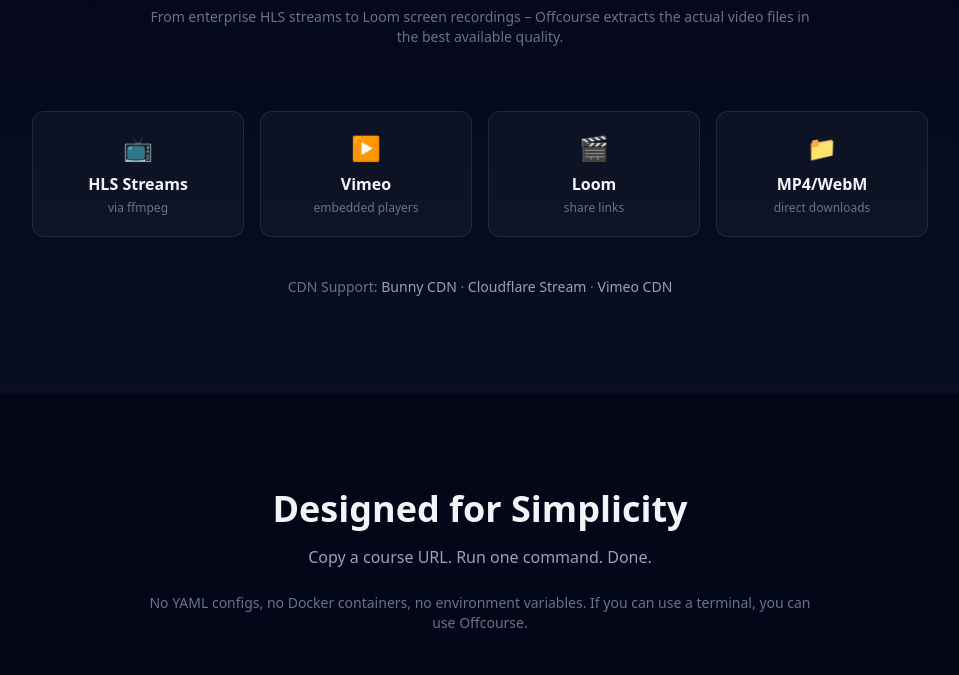
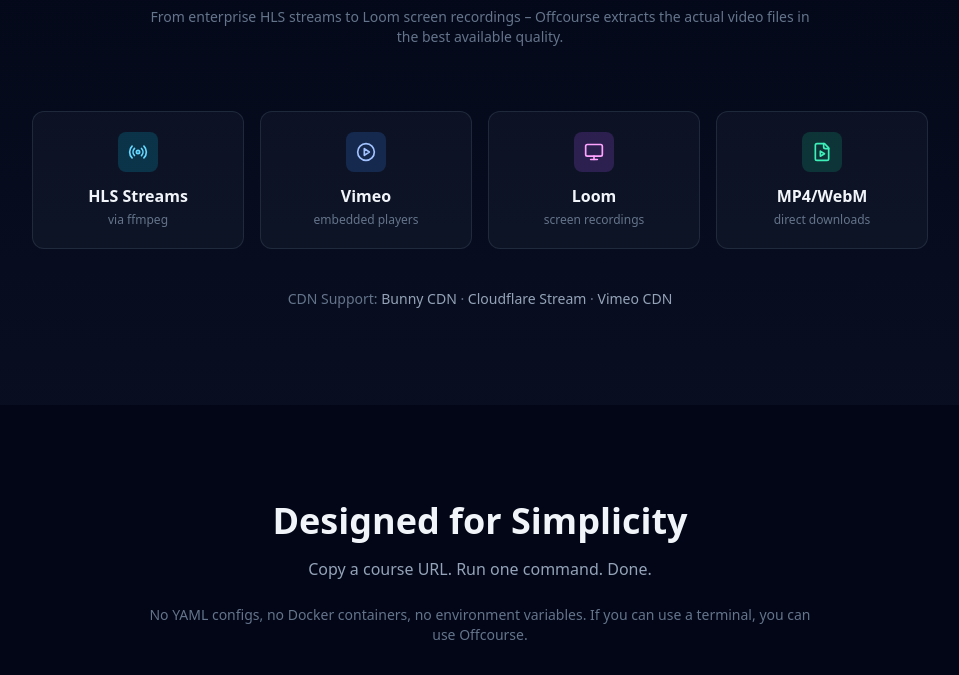
Before and after one commit to sebastian-software/offcourse, a website: page docs/index.html in a window 1280 px wide. Shown: the part 2760-3435 px from the top of the page, without its empty margins (160-1119 px from the left). Drawn offline with nearby package versions, Linux system fonts and the light colour scheme.

Commit message:
style: replace emoji with proper icons in video section
- HLS: radio/signal icon
- Vimeo: play-circle icon
- Loom: monitor icon
- MP4/WebM: file-video icon
- Consistent styling with colored backgrounds

```diff
--- a/docs/index.html
+++ b/docs/index.html
@@ -288,22 +288,30 @@
 
       <div class="grid sm:grid-cols-2 lg:grid-cols-4 gap-4 max-w-4xl mx-auto">
         <div class="bg-slate-800/30 border border-slate-700/50 rounded-xl p-5 text-center">
-          <div class="text-2xl mb-2">📺</div>
+          <div class="w-10 h-10 mx-auto mb-3 bg-cyan-500/20 rounded-lg flex items-center justify-center">
+            <img src="icon-radio.svg" alt="" class="w-5 h-5" style="filter: invert(70%) sepia(50%) saturate(500%) hue-rotate(160deg);">
+          </div>
           <h4 class="font-semibold mb-1">HLS Streams</h4>
           <p class="text-slate-500 text-xs">via ffmpeg</p>
         </div>
         <div class="bg-slate-800/30 border border-slate-700/50 rounded-xl p-5 text-center">
-          <div class="text-2xl mb-2">▶️</div>
+          <div class="w-10 h-10 mx-auto mb-3 bg-blue-500/20 rounded-lg flex items-center justify-center">
+            <img src="icon-play-circle.svg" alt="" class="w-5 h-5" style="filter: invert(70%) sepia(50%) saturate(500%) hue-rotate(190deg);">
+          </div>
           <h4 class="font-semibold mb-1">Vimeo</h4>
           <p class="text-slate-500 text-xs">embedded players</p>
         </div>
         <div class="bg-slate-800/30 border border-slate-700/50 rounded-xl p-5 text-center">
-          <div class="text-2xl mb-2">🎬</div>
+          <div class="w-10 h-10 mx-auto mb-3 bg-purple-500/20 rounded-lg flex items-center justify-center">
+            <img src="icon-monitor.svg" alt="" class="w-5 h-5" style="filter: invert(70%) sepia(50%) saturate(500%) hue-rotate(240deg);">
+          </div>
           <h4 class="font-semibold mb-1">Loom</h4>
-          <p class="text-slate-500 text-xs">share links</p>
+          <p class="text-slate-500 text-xs">screen recordings</p>
         </div>
         <div class="bg-slate-800/30 border border-slate-700/50 rounded-xl p-5 text-center">
-          <div class="text-2xl mb-2">📁</div>
+          <div class="w-10 h-10 mx-auto mb-3 bg-emerald-500/20 rounded-lg flex items-center justify-center">
+            <img src="icon-file-video.svg" alt="" class="w-5 h-5" style="filter: invert(70%) sepia(50%) saturate(500%) hue-rotate(110deg);">
+          </div>
           <h4 class="font-semibold mb-1">MP4/WebM</h4>
           <p class="text-slate-500 text-xs">direct downloads</p>
         </div>
```
Also changed, not shown: docs/icon-file-video.svg (added), docs/icon-monitor.svg (added), docs/icon-play-circle.svg (added), docs/icon-radio.svg (added).
